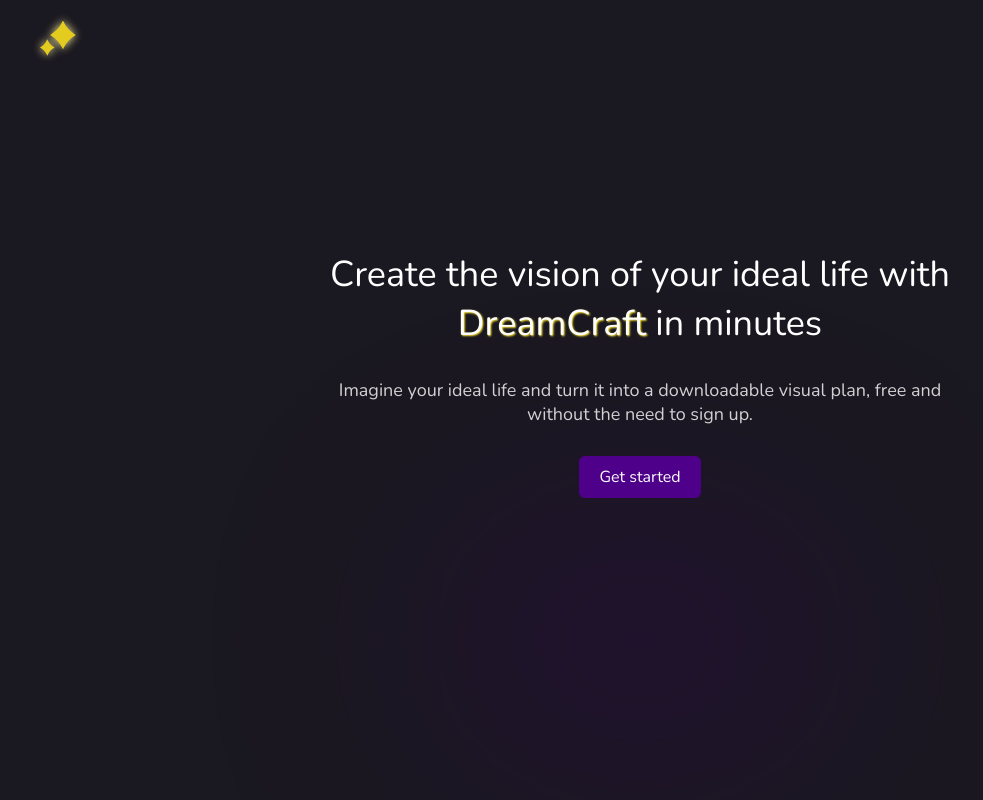
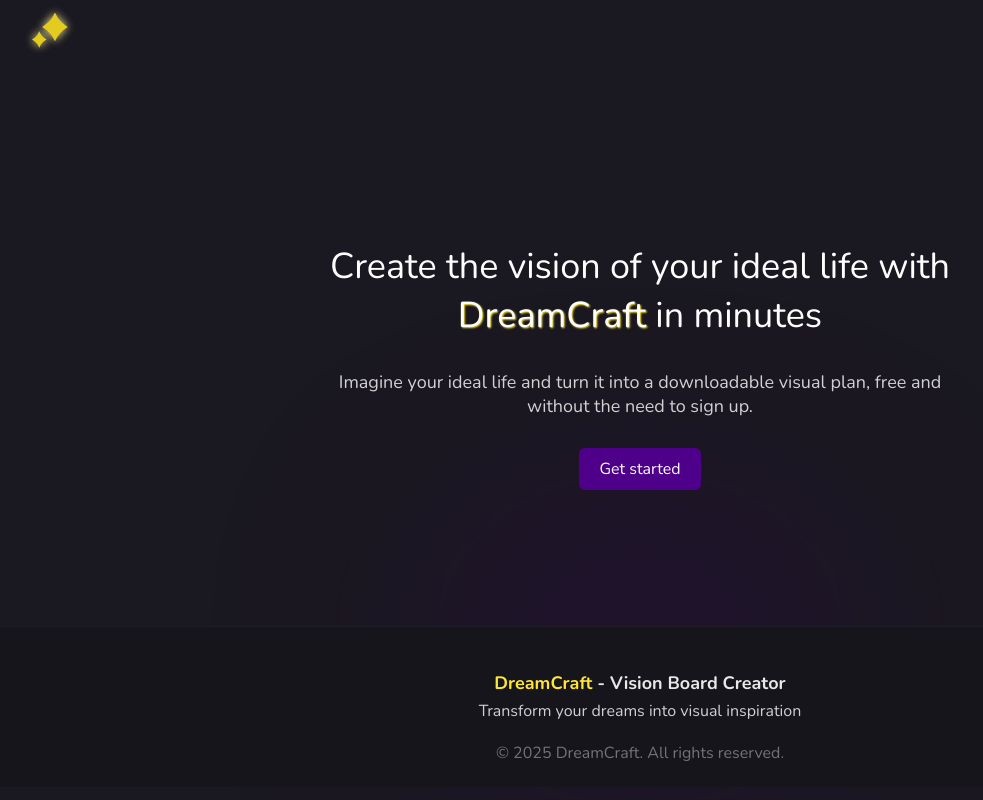
Before and after one commit to crystalduran/vision-board, a React (Vite) app: page / in a window 1280 px wide. Shown: the whole page, without its empty margins (0-983 px from the left). Built offline with nearby package versions, Linux system fonts and the light colour scheme.

Commit message:
feat: add footer component

```diff
--- /dev/null
+++ b/src/components/footer/Footer.tsx
@@ -0,0 +1,11 @@
+export function Footer() {
+    return (
+        <>
+            <footer>
+                <p><span style={{color: '#FFE631 '}}>DreamCraft</span> - Vision Board Creator</p>
+                <p>Transform your dreams into visual inspiration</p>
+                <p style={{ marginTop: '20px' }}>© 2025 DreamCraft. All rights reserved.</p>
+            </footer>
+        </>
+    );
+}
--- a/src/index.css
+++ b/src/index.css
@@ -2,6 +2,11 @@
     background: #1A1820;
     font-family: "Nunito", sans-serif;
     font-optical-sizing: auto;
+}
+
+body, html {
+    margin: 0;
+    padding: 0;
 }
 
 /* Image input styles */
@@ -60,6 +65,7 @@
 }
 
 .button-container-result {
+    margin: 10px 40px;
     button {
         margin: 9px 0;
         width: 100%;
@@ -91,3 +97,38 @@ input[type=radio] {
     text-align: center;
     height: 80vh;
 }
+
+footer {
+    background-color: #16151b;
+    height: 100px;
+    display: flex;
+    flex-direction: column;
+    align-items: center;
+    justify-content: center;
+    padding: 40px 2px 20px;
+    border-top: 1px solid #1f1e25;
+    p {
+        margin: 0;
+    }
+
+    p:nth-child(1) {
+        color: rgba(255, 255, 255, 0.9);
+        font-weight: 700;
+        font-size: 18px;
+    }
+
+    p:nth-child(2) {
+        color: rgba(255, 255, 255, 0.8);
+        margin-top: 5px;
+    }
+
+    p:nth-child(3) {
+        color: rgba(255, 255, 255, 0.4);
+    }
+}
+
+@media only screen and (max-width: 600px) {
+    .button-container-result {
+        margin: 15px 10px;
+    }
+}
--- a/src/pages/home/Home.tsx
+++ b/src/pages/home/Home.tsx
@@ -1,10 +1,11 @@
+import { Footer } from '../../components/footer/Footer';
 import './Home.css'
 
 function Home() {
 
   return (
     <>
-      <header>
+      <header className="header-home">
         <a href="/" style={{ backgroundColor: 'transparent' }}><img className='logo' src="/Logo.svg" alt="logo sparkles" width={60} height={60} /></a>
       </header>
 
@@ -16,6 +17,7 @@ function Home() {
         </section>
       </main >
       <div className="circle-purple"></div>
+      <Footer/>
     </>
   );
 }
```
